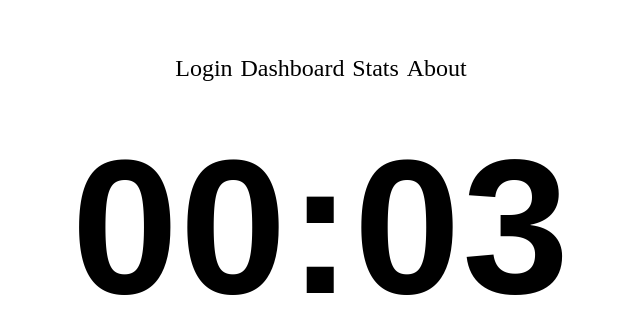
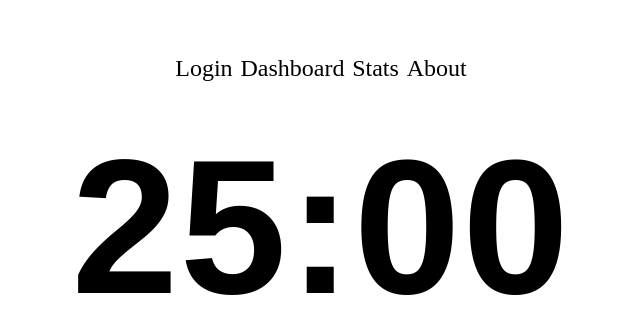
Before and after one commit to herculeshayer/minidoro, a React (Vite) app in the folder client/: page /dashboard in a window 1280 px wide. Shown: the part 200-534 px from the top of the page, without its empty margins (319-959 px from the left). Built offline with nearby package versions, Linux system fonts and the light colour scheme; no server answers.

Commit message:
change pomo to 25min

```diff
--- a/client/src/pages/Dashboard.jsx
+++ b/client/src/pages/Dashboard.jsx
@@ -13,7 +13,7 @@ import manipulatePomodoroData from "../util/manipulatePomodoroData";
 const Dashboard = () => {
   const navigate = useNavigate();
 
-  const [timer, setTimer] = useState(3); //1500=25min
+  const [timer, setTimer] = useState(1500); //1500=25min
   const [startTimer, setStartTimer] = useState(false);
   const [pomodoroComplete, setPomodoroComplete] = useState(false);
   const [pomodoroCount, setPomodoroCount] = useState(0);
@@ -94,7 +94,6 @@ const Dashboard = () => {
             await response.json()
           );
         } else {
-          console.log(await response.json());
           setPomodoroComplete(true);
         }
       } catch (error) {
```
